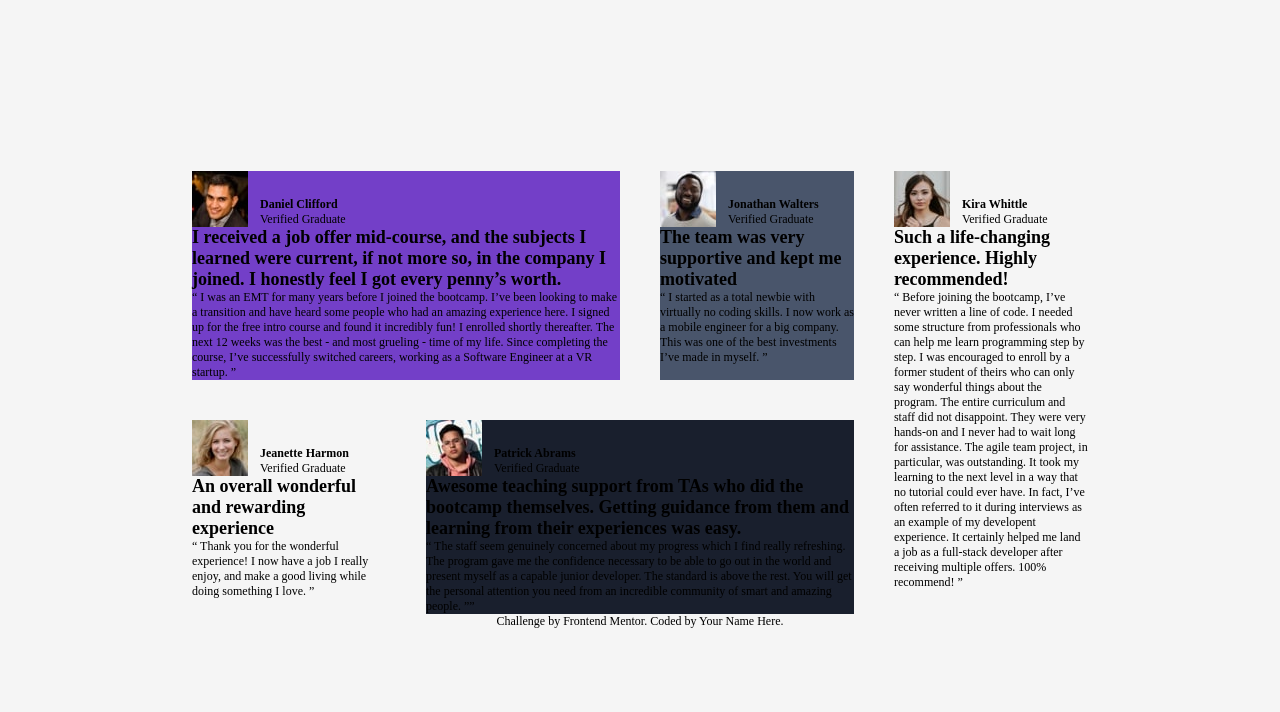
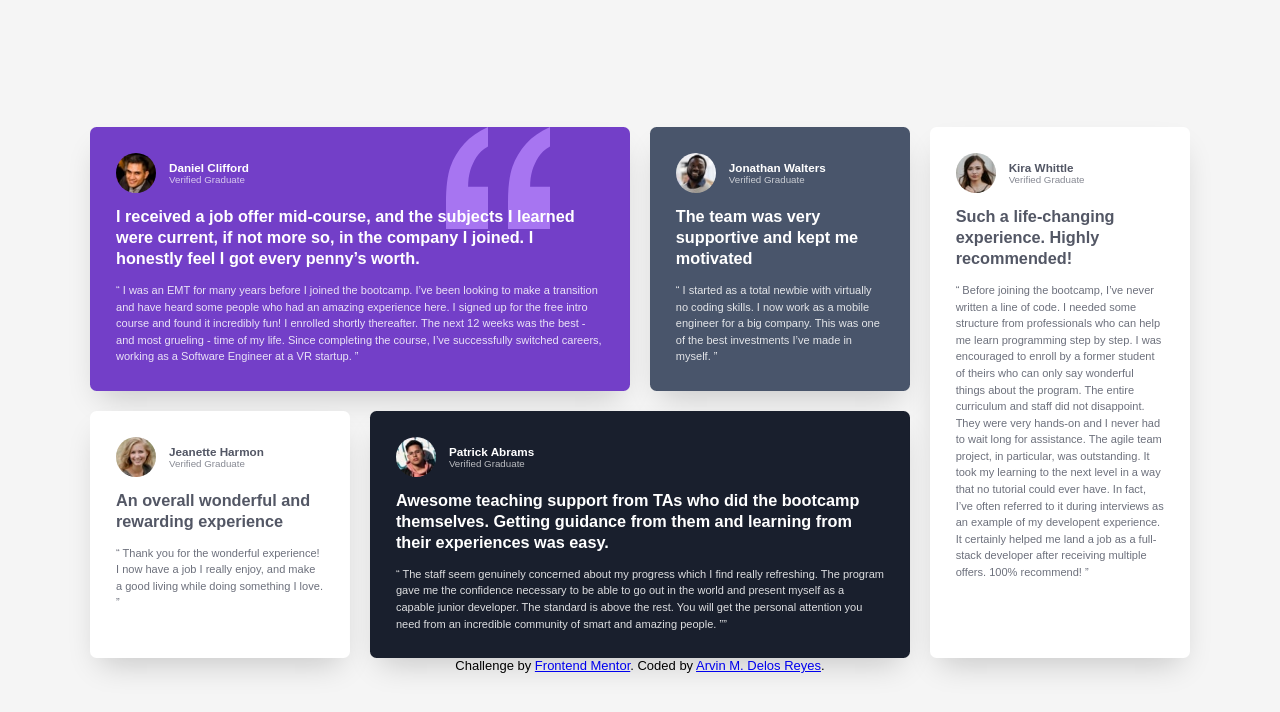
Before and after one commit to arvndlr/testimonials-grid-section, a plain HTML site: page index.html in a window 1280 px wide. Drawn offline with Linux system fonts and the light colour scheme.

Commit message:
update testimonials

```diff
--- a/index.html
+++ b/index.html
@@ -160,7 +160,7 @@
       Challenge by
       <a href="https://www.frontendmentor.io?ref=challenge" target="_blank"
         >Frontend Mentor</a
-      >. Coded by <a href="#">Your Name Here</a>.
+      >. Coded by <a href="https://www.linkedin.com/in/arvndlr/">Arvin M. Delos Reyes</a>.
     </div>
   </body>
 </html>
--- a/styles.css
+++ b/styles.css
@@ -15,35 +15,16 @@ video {
   height: auto;
 }
 
-input,
-button,
-textarea,
-select {
-  font: inherit;
-  color: inherit;
-  background: none;
-  border-color: transparent;
-}
-
-a {
-  text-decoration: none;
-  color: inherit;
-}
-
-ul,
-ol {
-  list-style-type: none;
-}
-
 :root {
   --bg: #f5f5f5;
   --purpeheart: #733fc8;
   --fiord: #49556b;
-  --white: fff;
+  --white: #fff;
   --mirage: #191f2d;
   --textdark: #535765;
-  --textlilght: #c6cad1;
-  font-size: 12px;
+  --textlight: #c6cad1;
+  --textwhite: #fff;
+  font-size: 13px;
 }
 
 body {
@@ -53,44 +34,119 @@ body {
   align-items: center;
   justify-content: center;
   min-height: 100vh;
+  font-family: 'Barlow Semi Condensed', sans-serif;
+  padding: 2rem;
 }
+
+/* === GRID LAYOUT === */
 .testimonial {
   display: grid;
-  max-width: 70vw;
+  max-width: 1100px;
   grid-template-columns: repeat(4, 1fr);
-  gap: 3.33em;
+  gap: 1.5rem;
 }
+
+/* === CARD STYLES === */
+.testimonial__daniel,
+.testimonial__jonathan,
+.testimonial__jeanette,
+.testimonial__patrick,
+.testimonial__kira {
+  border-radius: 0.5rem;
+  padding: 2rem;
+  box-shadow: 0 15px 30px -10px rgba(0, 0, 0, 0.2);
+}
+
 .testimonial__daniel {
   grid-column: 1/3;
   grid-row: 1/2;
   background-color: var(--purpeheart);
+  color: var(--textwhite);
+  background-image: url('./images/bg-pattern-quotation.svg');
+  background-repeat: no-repeat;
+  background-position: top right 80px;
 }
+
 .testimonial__jonathan {
   grid-column: 3/4;
   grid-row: 1/2;
   background-color: var(--fiord);
+  color: var(--textwhite);
 }
+
 .testimonial__kira {
   grid-column: 4/5;
   grid-row: 1/3;
   background-color: var(--white);
+  color: var(--textdark);
 }
+
 .testimonial__jeanette {
   grid-column: 1/2;
   grid-row: 2/3;
   background-color: var(--white);
+  color: var(--textdark);
 }
+
 .testimonial__patrick {
   grid-column: 2/4;
   grid-row: 2/3;
   background-color: var(--mirage);
+  color: var(--textwhite);
 }
+
+/* === USER INFO === */
 .testimonial__user {
   display: flex;
   gap: 1em;
+  align-items: center;
+  margin-bottom: 1rem;
 }
-.testimonial__user-details {
-  display: flex;
-  flex-direction: column;
-  justify-content: end;
+
+.testimonial__user-profile {
+  border-radius: 50%;
+  width: 40px;
+  height: 40px;
 }
+
+.testimonial__user-details__name {
+  font-weight: 600;
+  font-size: 0.9rem;
+}
+
+.testimonnial__user-details__headline {
+  font-size: 0.75rem;
+  opacity: 0.7;
+}
+
+/* === TEXT === */
+.testimonial__comment,
+.testimonial__card__comment {
+  font-size: 1.25rem;
+  font-weight: 600;
+  line-height: 1.3;
+  margin-bottom: 1rem;
+}
+
+.testimonial__testimony,
+.testimonial__card__testimony {
+  font-size: 0.85rem;
+  line-height: 1.5;
+  opacity: 0.85;
+}
+
+/* === RESPONSIVE (Mobile layout) === */
+@media (max-width: 768px) {
+  .testimonial {
+    grid-template-columns: 1fr;
+  }
+
+  .testimonial__daniel,
+  .testimonial__jonathan,
+  .testimonial__jeanette,
+  .testimonial__patrick,
+  .testimonial__kira {
+    grid-column: auto;
+    grid-row: auto;
+  }
+}
```
